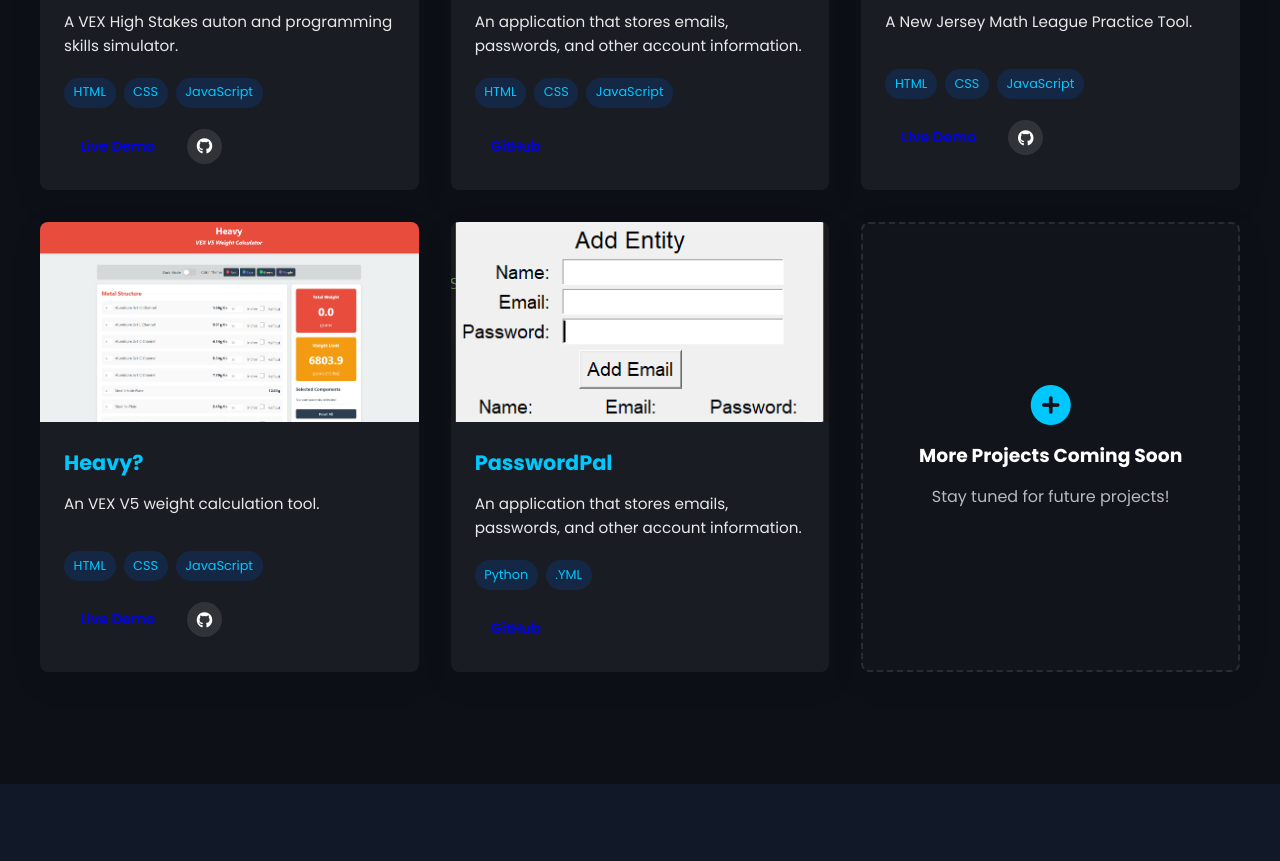
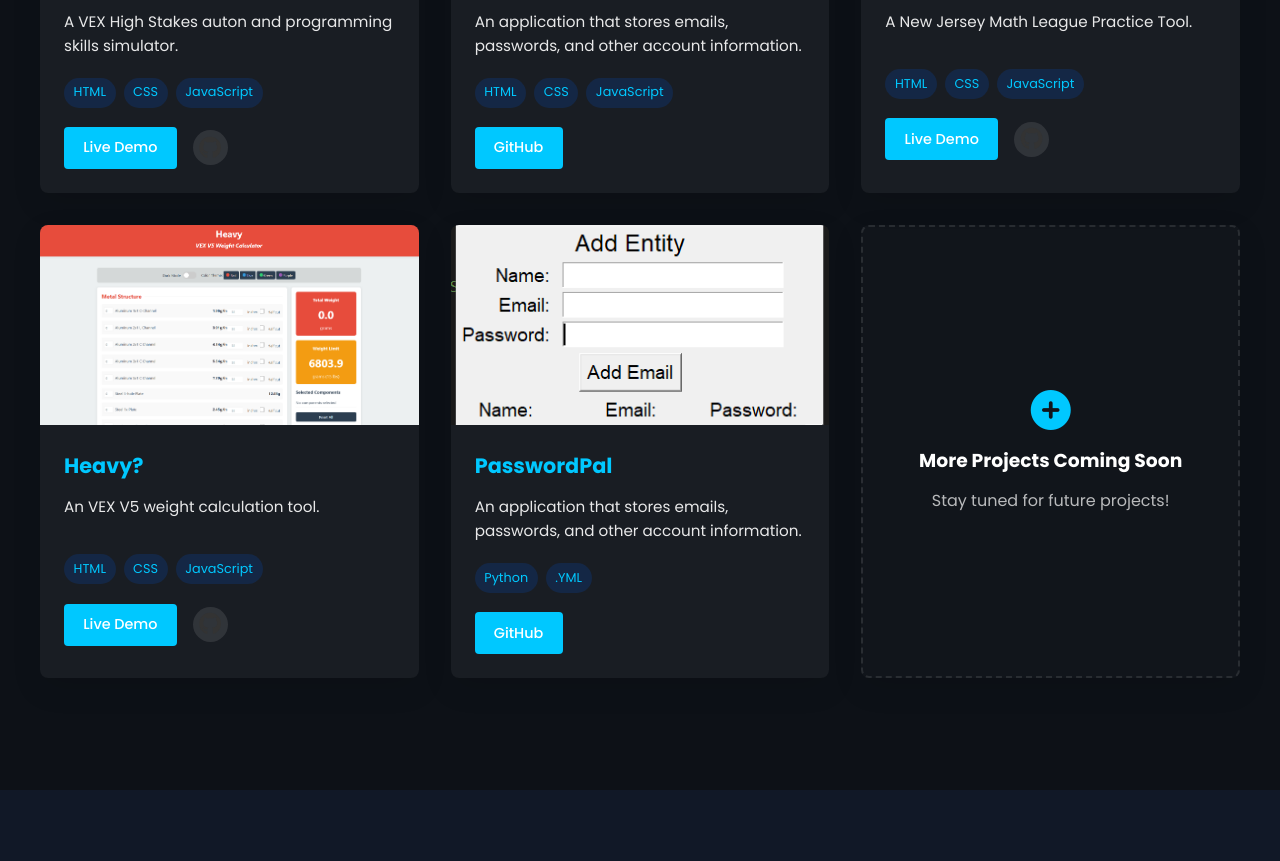
Before and after one commit to samuel-asefa/samuel-asefa.github.io, a plain HTML site: page index.html in a window 1280 px wide. Shown: the part 3215-4076 px from the top of the page. Drawn offline with nearby package versions, Linux system fonts and the light colour scheme.

Commit message:
live demo/github styling

```diff
--- a/style.css
+++ b/style.css
@@ -1098,3 +1098,61 @@ footer {
 .tilt-inner {
     transform: translateZ(20px);
 }
+
+
+/* Project Links Styling */
+.project-links {
+    display: flex;
+    align-items: center;
+    gap: 1rem;
+    margin-top: 1rem;
+  }
+
+  /* Main button styling (Live Demo/GitHub buttons) */
+  .btn.project-btn {
+    display: inline-block;
+    background-color: #00c8ff;
+    color: white;
+    padding: 0.6rem 1.2rem;
+    border-radius: 4px;
+    text-decoration: none;
+    font-weight: 500;
+    transition: all 0.3s ease;
+    font-size: 0.9rem;
+  }
+
+  .btn.project-btn:hover {
+    background-color: #00c8ff;
+    transform: translateY(-2px);
+    box-shadow: 0 4px 8px rgba(0, 0, 0, 0.1);
+  }
+
+  /* GitHub icon link */
+  .project-link {
+    display: flex;
+    align-items: center;
+    justify-content: center;
+    color: #333;
+    font-size: 1.4rem;
+    transition: all 0.3s ease;
+  }
+
+  .project-link:hover {
+    color: #00c8ff;
+    transform: scale(1.1);
+  }
+
+  /* When in dark mode (if your site has dark mode) */
+  @media (prefers-color-scheme: dark) {
+    .project-link {
+      color: #ddd;
+    }
+
+    .btn.project-btn {
+      background-color: #00c8ff;
+    }
+
+    .btn.project-btn:hover {
+      background-color: #00c8ff;
+    }
+  }
```
